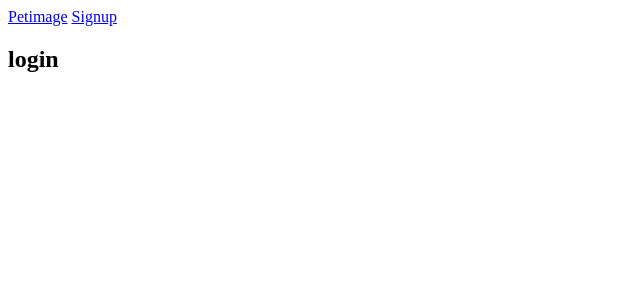
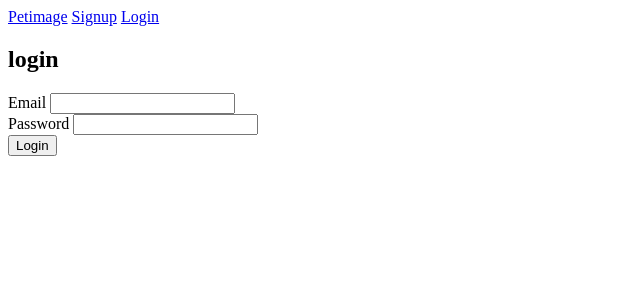
Before and after one commit to nancytaen/petimage, a Flask app: page /login in a window 1280 px wide. Shown: the top 300 px of the page, without its empty margins (0-640 px from the left). Run offline with Flask 2, Linux system fonts and the light colour scheme.

Commit message:
login form

```diff
--- a/application/form.py
+++ b/application/form.py
@@ -9,4 +9,11 @@ class UserRegistrationForm(Form):
         validators.DataRequired(message="Please enter a password."), validators.Length(min=6)])
     confirm_password = PasswordField('Confirm Password', [
         validators.EqualTo('password', message="Passwords must match.")])
-    submit = SubmitField('Submit')
+    submit = SubmitField('Create Account')
+
+
+# form for user login
+class UserLoginForm(Form):
+    email = StringField('Email', validators=[validators.DataRequired()])
+    password = PasswordField('Password', validators=[validators.DataRequired()])
+    submit = SubmitField('Login')
--- a/application/navigation.py
+++ b/application/navigation.py
@@ -1,3 +1,5 @@
 def top_level_nav():
     return [{'name': 'Petimage', 'url': '/top'},
-            {'name': 'Signup', 'url': '/signup'}]
+            {'name': 'Signup', 'url': '/signup'},
+            {'name': 'Login', 'url': '/login'}
+            ]
--- a/application/templates/user/login.html
+++ b/application/templates/user/login.html
@@ -2,4 +2,22 @@
 
 {% block content %}
     <h2>{{ title }}</h2>
+    <form method="POST" action="/login">
+        <div>
+            {{ form.email.label }} {{ form.email }}
+            {% if form.email.errors %}
+                {% for error in form.email.errors %}
+                    <div>{{ error }}</div>
+                {% endfor %}
+            {% endif %}
+        </div>
+        <div>{{ form.password.label }} {{ form.password }}
+            {% if form.password.errors %}
+                {% for error in form.password.errors %}
+                    <div>{{ error }}</div>
+                {% endfor %}
+            {% endif %}
+        </div>
+        {{ form.submit }}
+    </form>
 {% endblock %}
--- a/application/views/user.py
+++ b/application/views/user.py
@@ -1,6 +1,6 @@
 from flask import Blueprint, request, render_template, redirect, url_for
 
-from application.form import UserRegistrationForm
+from application.form import UserRegistrationForm, UserLoginForm
 from application.navigation import top_level_nav
 
 user = Blueprint('user', __name__, template_folder='templates', static_folder='static')
@@ -19,5 +19,9 @@ def signup():
 
 @user.route('/login', methods=['GET', 'POST'])
 def login():
+    login_form = UserLoginForm(request.form)
+    if request.method == "POST":
+        if login_form.validate():
+            print("success")
     return render_template('user/login.html', title="login",
-                           description="login", nav=top_level_nav())
+                           description="login", nav=top_level_nav(), form=login_form)
```
